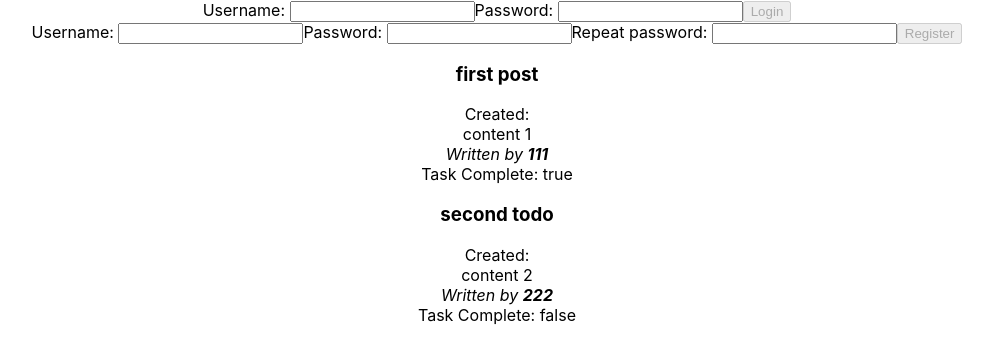
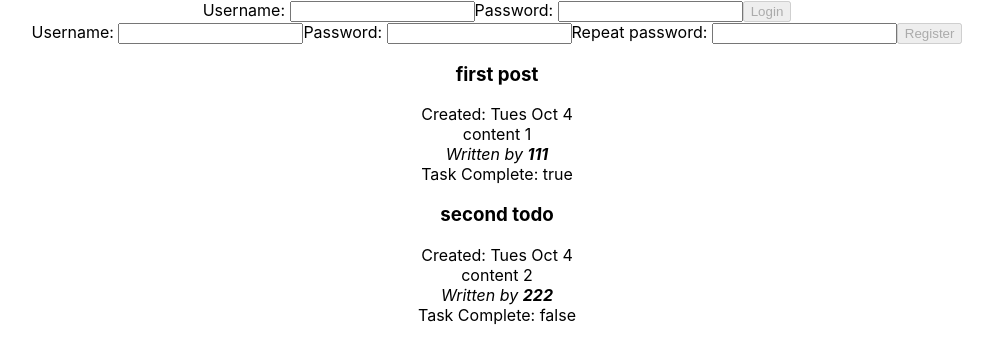
Before and after one commit to ViLinh27/lab2-todoapp, a React (Create React App) app: page / in a window 1280 px wide. Shown: the top 360 px of the page, without its empty margins (143-1136 px from the left). Built offline with nearby package versions, Linux system fonts and the light colour scheme.

Commit message:
added date field
appears to work

```diff
--- a/src/App.js
+++ b/src/App.js
@@ -18,6 +18,7 @@ function App() {
   const initialTodos=[
     {
       title: "first post",
+      dateCreated: "Tues Oct 4",
       description: "content 1",
       author: "111",
       complete: "true",
@@ -25,6 +26,7 @@ function App() {
     } ,
     {
       title: "second todo",
+      dateCreated: "Tues Oct 4",
       description: "content 2",
       author: "222",
       complete: "false",
--- a/src/Todo/CreateTodo.js
+++ b/src/Todo/CreateTodo.js
@@ -29,13 +29,14 @@ export default function CreateTodo({user,toDos,dispatch}){
                     dispatch({
                         type:"CREATE_TODO",
                         title:title,
+                        dateCreated:dateCreated.toString(),
                         description:description,
                         author:user,
                         complete: complete.toString(),
                         id:uuidv4(),
                     });
 
-                    setDateCreated();
+                    //setDateCreated();
                     //setComplete();
                 }
         }> {/*put new post object in newpsot like in classcode?? need a new post here to set the todo? */}
--- a/src/reducer.js
+++ b/src/reducer.js
@@ -26,6 +26,7 @@ function toDoReducer(state, action){//reducer for toDo actions
         case "CREATE_TODO"://CreateTodo, Todolist and Todo components
             const newPost = {
                 title: action.title,
+                dateCreated: action.dateCreated,
                 description: action.description,
                 author: action.author,
                 complete:action.complete,
```
